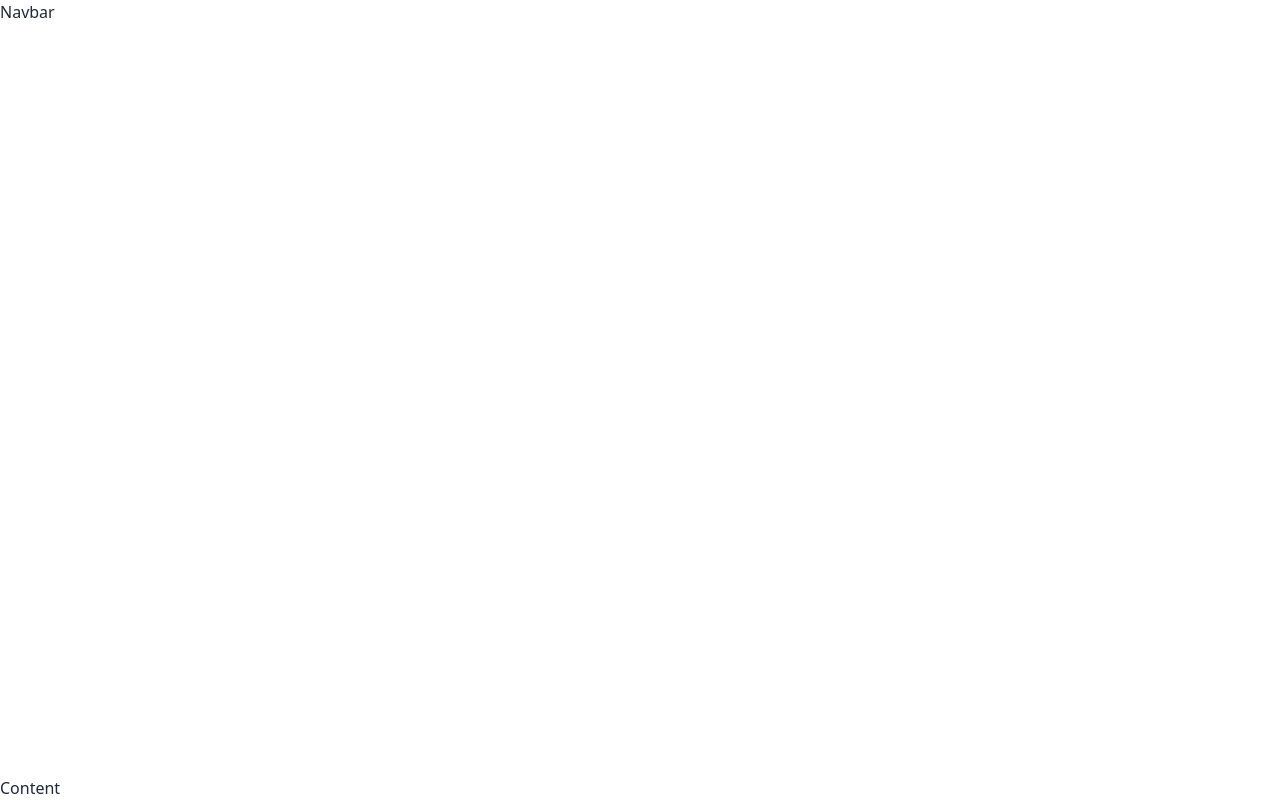
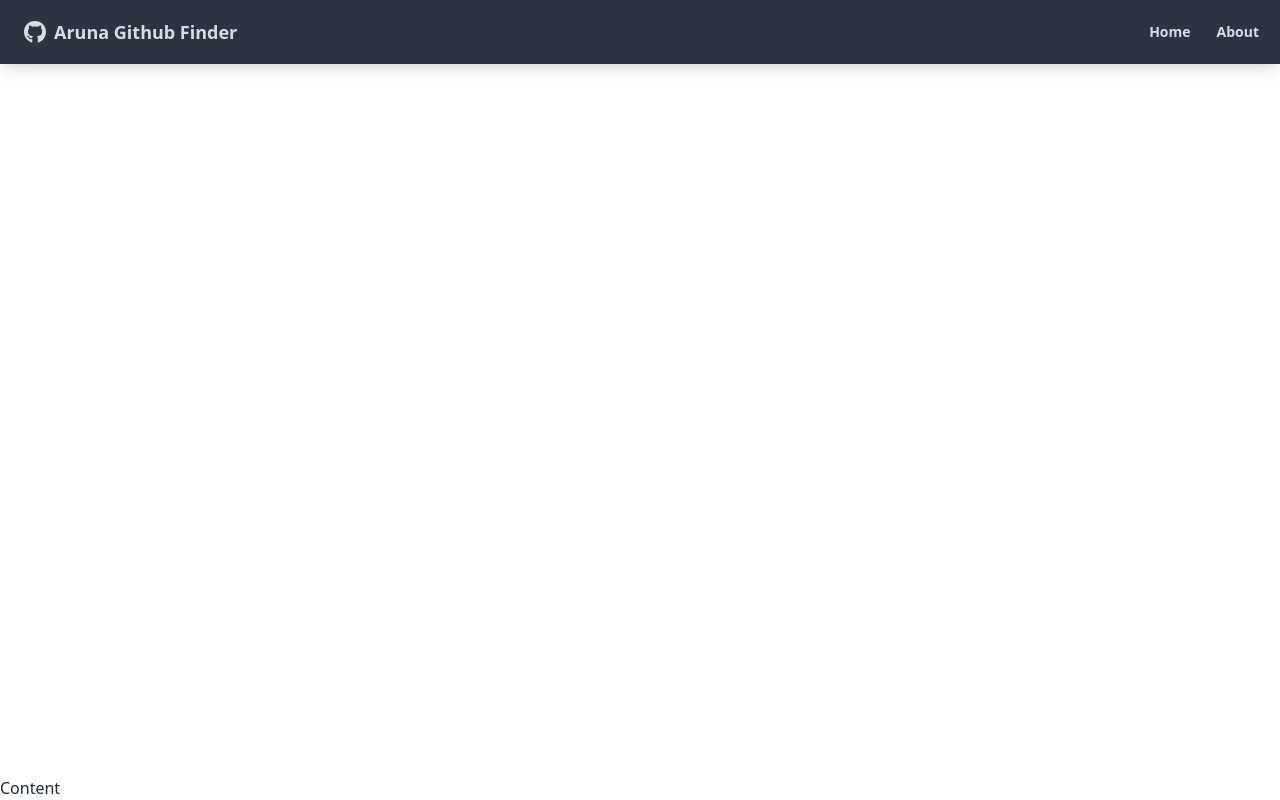
Before and after one commit to ATuray77/aruna-github-finder, a React (Create React App) app: page / in a window 1280 px wide. Built offline with nearby package versions, Linux system fonts and the light colour scheme.

Commit message:
Home and About styling for the Navbar

```diff
--- a/src/App.js
+++ b/src/App.js
@@ -1,5 +1,6 @@
 import {BrowserRouter as Router, Route} from 'react-router-dom'// for links
 import Navbar from './components/layout/Navbar';
+
 
 function App() {
   return (
--- a/src/components/layout/Navbar.jsx
+++ b/src/components/layout/Navbar.jsx
@@ -1,10 +1,44 @@
 import React from 'react'
+import {FaGithub} from 'react-icons/fa' //bringing github icon
+import {Link} from 'react-router-dom'
+import PropTypes from 'prop-types'
 
 
-function Navbar() {
-  return (
-    <div>Navbar</div>
+function Navbar({title}) {
+  return ( //daisyui classes: navbar, margin buttom, shadow, backgrong
+    <nav className='navbar mb-12 shadow-lg bg-neutral text-neutral-content'>
+        <div className="container mx-auto">
+        <div className="flex-none px-2 mx-2">
+            <FaGithub className='inline pr-2 text-3xl'/>
+            <Link to='/' className='text-lg font-bold align-middle'>
+            {title}
+            </Link>
+        </div>
+        <div className='flex-1' px-2 mx-2>
+            <div className="flex justify-end">
+                <Link to='/' className='btn btn-ghost btn-sm rounded-btn'>
+                    Home
+                </Link>
+                <Link to='/about' className='btn btn-ghost btn-sm rounded-btn'>
+                    About
+                </Link>
+
+            </div>
+
+        </div>
+
+        </div>
+
+    </nav>
   )
 }
 
+Navbar.defaultProps = {
+    title: 'Aruna Github Finder'
+}
+
+Navbar.propTypes = {
+    title: PropTypes.string,
+}
+
 export default Navbar
```
